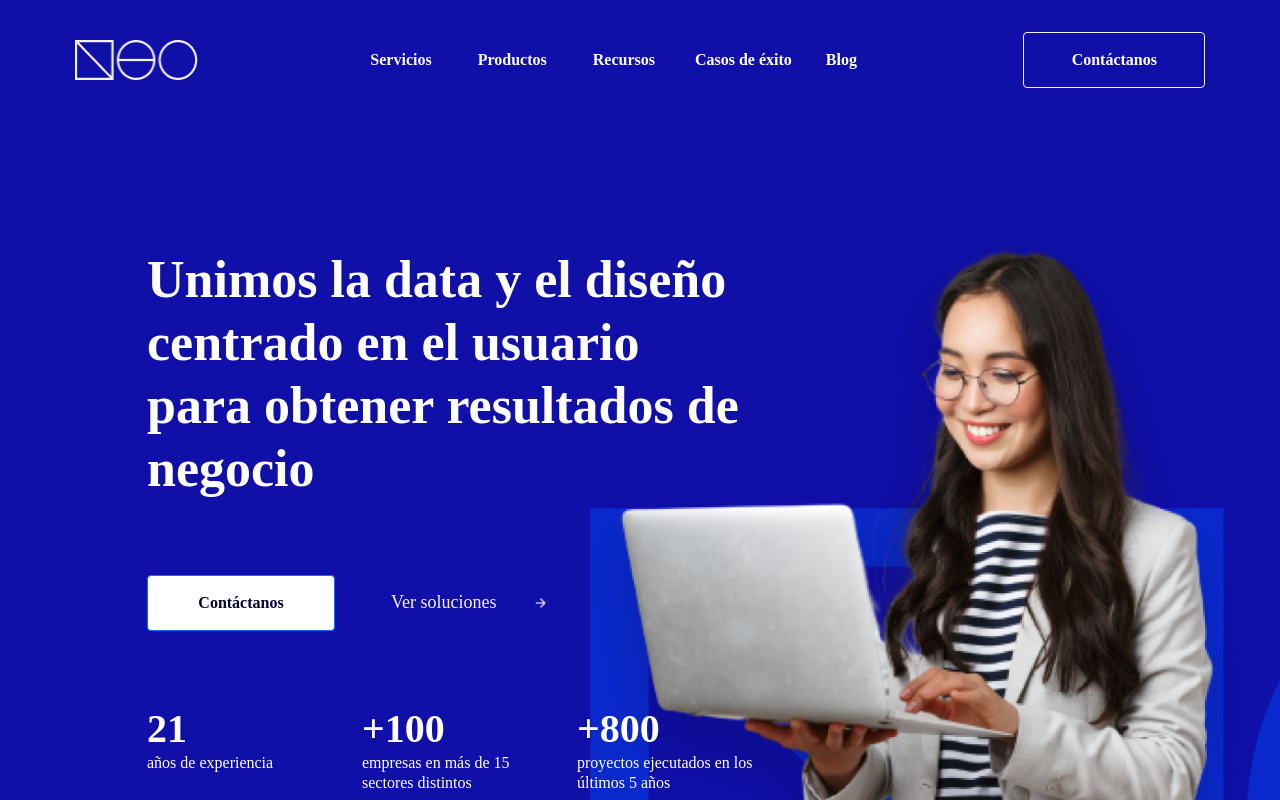
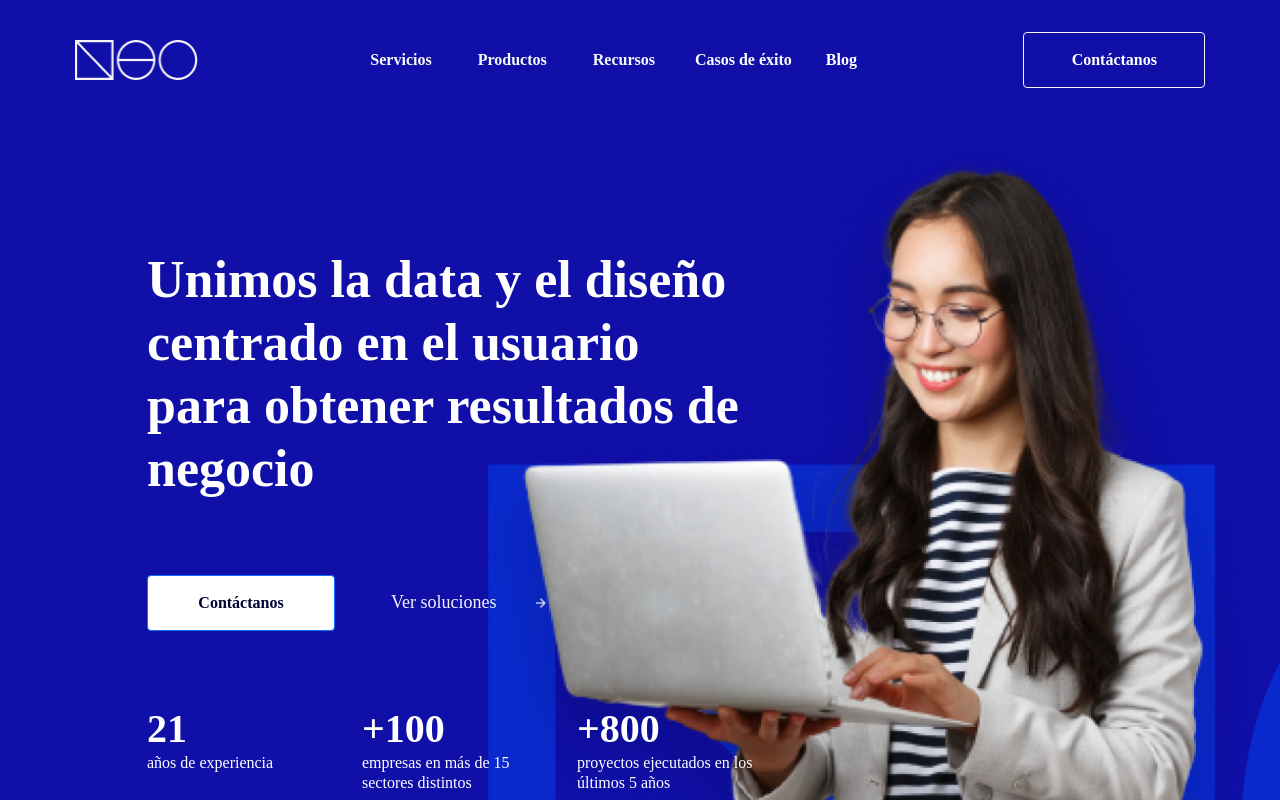
Before and after one commit to Maxim1Popov1/intorginvest, a React (Create React App) app: page / in a window 1280 px wide. Shown: the top 800 px of the page. Built offline with nearby package versions, Linux system fonts and the light colour scheme.

Commit message:
fix image width

```diff
--- a/src/App.css
+++ b/src/App.css
@@ -25,7 +25,6 @@
   display: flex;
   justify-content: space-around;
   align-items: center;
-
 }
 
 .navbar {
@@ -68,7 +67,6 @@
 }
 
 .headerPanel {
-
   display: flex;
   position: relative;
   background-color: #100fa8;
@@ -78,16 +76,18 @@
 }
 
 .imgContainer {
-  height: 772px;
-  width: 690px;
+  height: 100%;
+  display: flex;
+  justify-content: end;
+  width: auto;
   position: absolute;
   bottom: 0;
   right: 0;
 }
 .imgBusiness {
-  height: 772px;
-  width: 690px;
-  object-fit:contain;
+  width: 100%;
+  display: block;
+  object-fit: contain;
 }
 
 .headerCenterBlock {
@@ -186,7 +186,6 @@
 }
 
 .footerBox {
-
   display: flex;
   justify-content: flex-end;
   flex-direction: column;
@@ -195,12 +194,11 @@
   padding: 128px 147px 110px 147px;
 }
 
-.footerTitel{
+.footerTitel {
   padding-bottom: 44px;
   font-family: "Tiempos Headline" !important;
   font-style: normal !important;
   font-weight: 700 !important;
-
 
   font-size: 48px;
   line-height: 56px;
```
